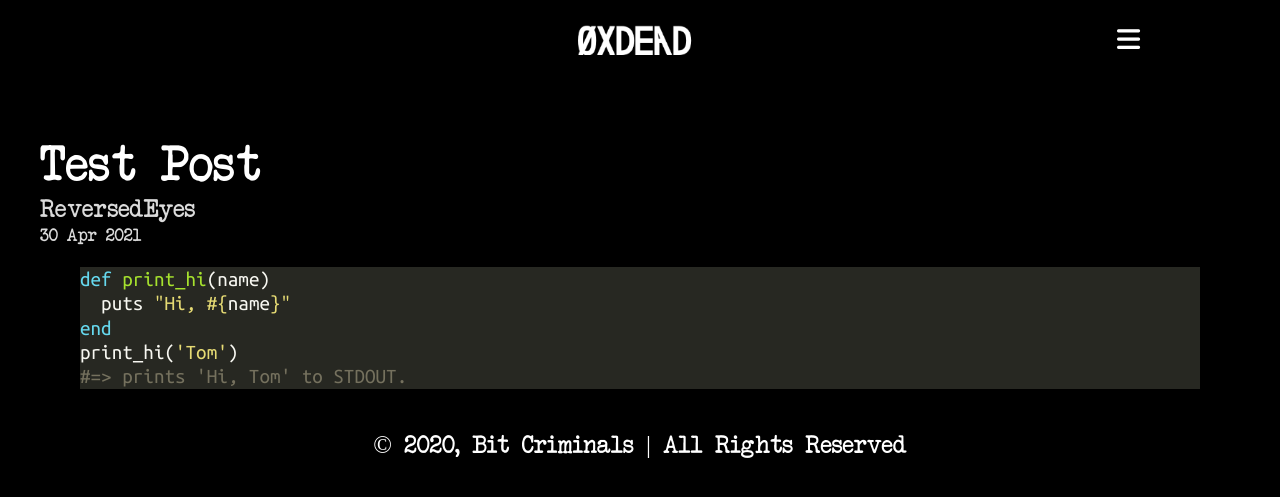
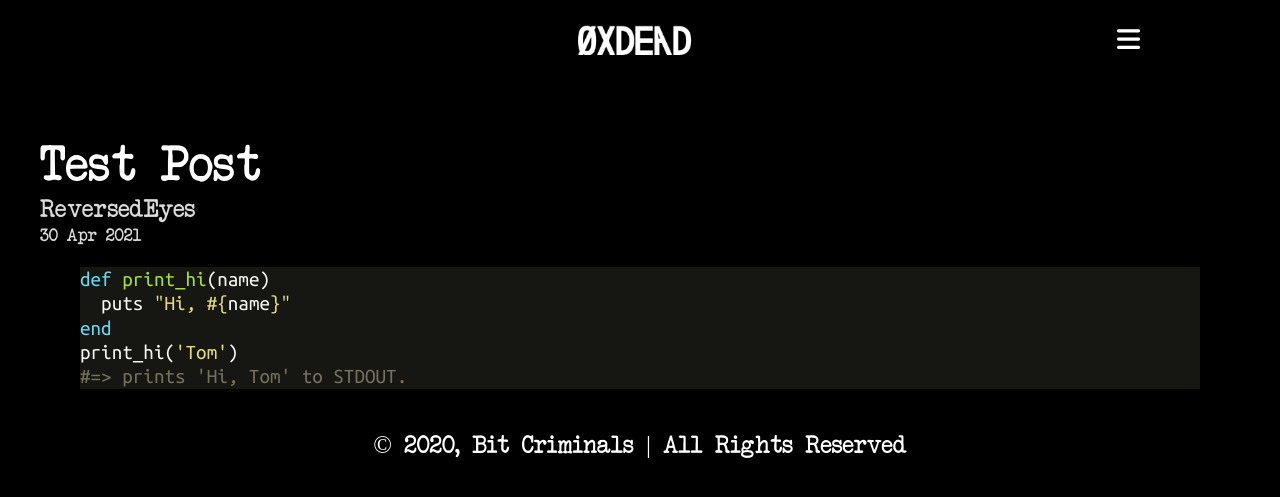
Before and after one commit to bitcriminals/bitcriminals.github.io, a Jekyll site: the page built from _posts/2021-04-30-testcode.md, in a window 1280 px wide. Shown: the top 497 px of the page. Built offline with Jekyll 4.4.1, drawn with Linux system fonts in a browser that asks for light colours; nearby versions of some CDN libraries.

Commit message:
Customized code css

```diff
--- a/css/post.css
+++ b/css/post.css
@@ -55,6 +55,17 @@ main img {
     max-width: 100%;
 }
 
+figure.highlight {
+    padding: 1em;
+    margin: 40px 0;
+    background-color: #161713;
+}
+
+figure.highlight pre {
+    background-color: transparent;
+    margin: 0;
+}
+
 @media (min-width: 768px) {
     main {
         padding: 3em max(1em, calc(50% - 600px)) 0;
```
